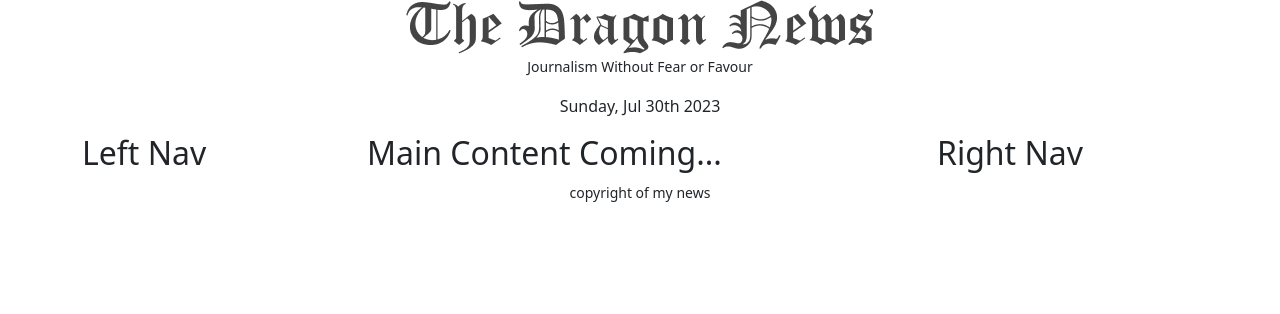
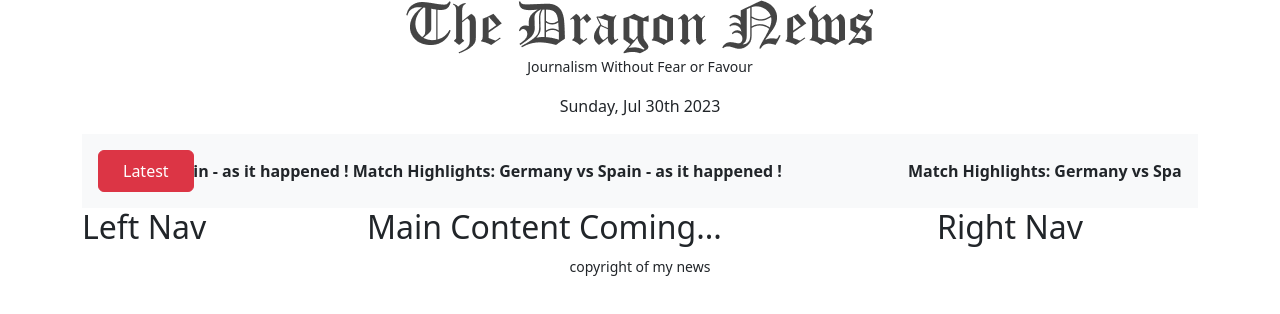
Before and after one commit to Mushfiq-alt/Dragon-News, a React (Vite) app: page / in a window 1280 px wide. Shown: the top 314 px of the page. Built offline with nearby package versions, Linux system fonts and the light colour scheme.

Commit message:
installed Marquee and apply that inside header component for breaking news

```diff
--- a/package.json
+++ b/package.json
@@ -18,6 +18,7 @@
     "react": "^18.2.0",
     "react-bootstrap": "^2.8.0",
     "react-dom": "^18.2.0",
+    "react-fast-marquee": "^1.6.0",
     "react-router-dom": "^6.14.2",
     "sort-by": "^1.2.0"
   },
--- a/src/pages/Shared/Header/Header.jsx
+++ b/src/pages/Shared/Header/Header.jsx
@@ -1,16 +1,27 @@
+import { Button, Container } from 'react-bootstrap';
 import logo from '../../../assets/logo.png'
 import moment from 'moment';
+import Marquee from "react-fast-marquee";
+
 
 const Header = () => {
     return (
-        <div>
+        <Container>
             <div className='text-center'>
 
                 <img src={logo} alt="" />
                 <p className=''><small>Journalism Without Fear or Favour</small></p>
                 <p>{moment().format("dddd, MMM Do YYYY")}</p>
             </div>
-        </div>
+            <div className='bg-light p-3'>
+                <div className='d-flex'>
+                    <Button variant="danger" className='px-4 py-2 rounded'>Latest</Button>
+                    <Marquee speed={50} style={{ fontWeight: 'bold' }}>
+                        Match Highlights: Germany vs Spain - as it happened ! Match Highlights: Germany vs Spain - as it happened !
+                    </Marquee>
+                </div>
+            </div>
+        </Container>
     );
 };
 
```
Also changed, not shown: 1 other file (tests, documents, lock files or other folders).
